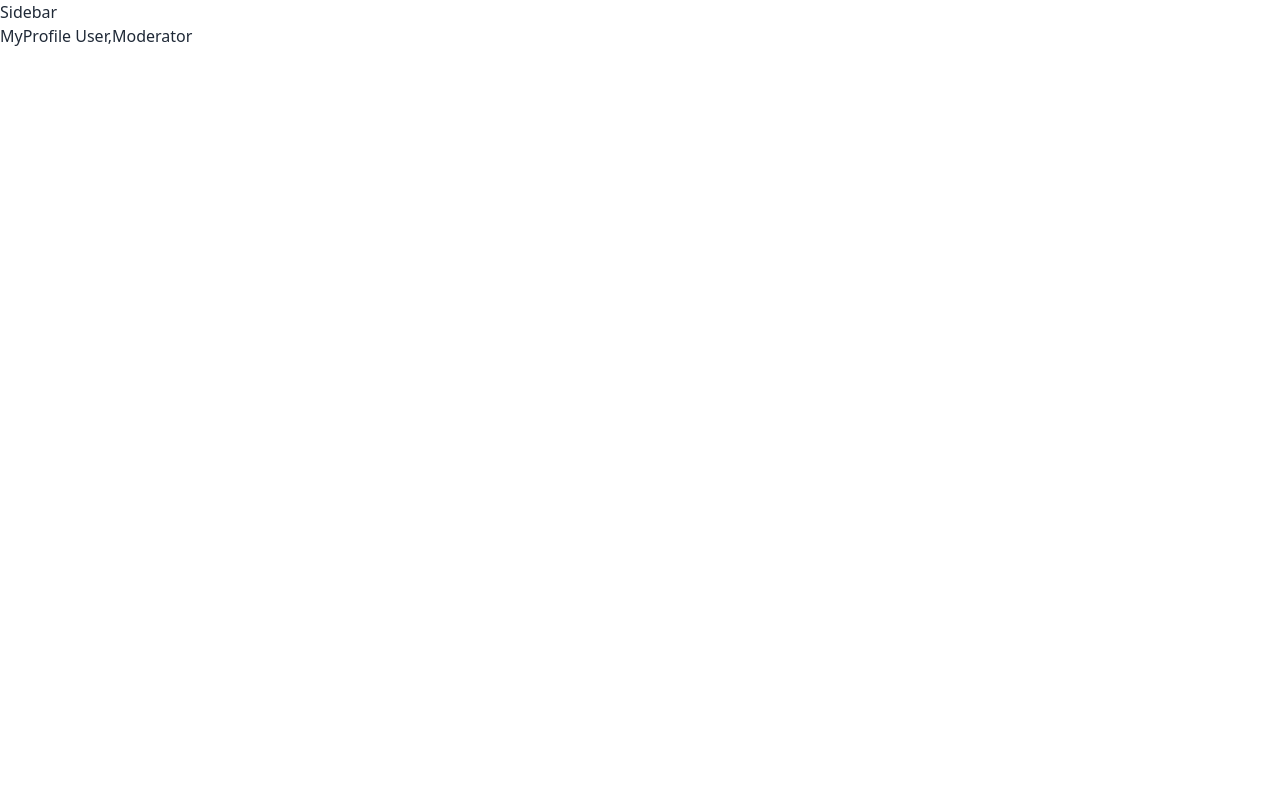
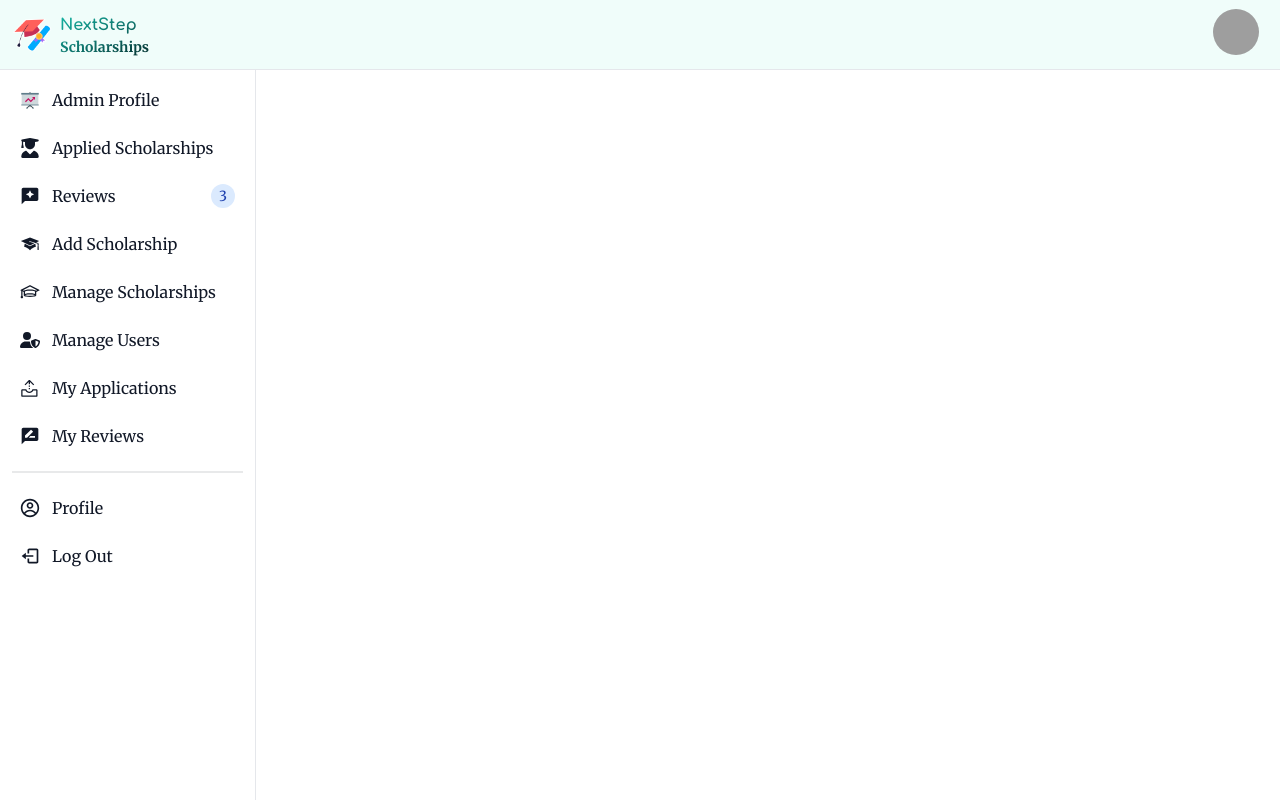
Before and after one commit to jubayerahmmad/NextStep-Scholarships-Client, a React (Vite) app: page /dashboard in a window 1280 px wide. Built offline with nearby package versions, Linux system fonts and the light colour scheme; grey boxes are pictures that could not be loaded; a web font is replaced by a local one.

Commit message:
dashboard layout design

```diff
--- a/src/Layouts/DashboardLayout.jsx
+++ b/src/Layouts/DashboardLayout.jsx
@@ -3,13 +3,13 @@ import Sidebar from "../components/Sidebar";
 
 const DashboardLayout = () => {
   return (
-    <div>
+    <div className="flex gap-2">
       {/* sidebar */}
       <div>
         <Sidebar />
       </div>
       {/* Dynamically show outlet */}
-      <div>
+      <div className="p-4 lg:ml-60 mt-16">
         <Outlet />
       </div>
     </div>
--- a/src/Shared/Navbar.jsx
+++ b/src/Shared/Navbar.jsx
@@ -18,6 +18,11 @@ const Navbar = () => {
       <li>
         <NavLink to="/faq">
           <button>FAQs</button>
+        </NavLink>
+      </li>
+      <li>
+        <NavLink to="/dashboard/my-profile">
+          <button>Dashboard</button>
         </NavLink>
       </li>
     </>
--- a/src/components/Sidebar.jsx
+++ b/src/components/Sidebar.jsx
@@ -1,5 +1,204 @@
+import { BiLogOut, BiMenu } from "react-icons/bi";
+import logo from "../assets/logo.png";
+import { Link, NavLink } from "react-router-dom";
+import { useState } from "react";
+import { CgClose, CgProfile } from "react-icons/cg";
+import { FaUserGraduate, FaUserShield } from "react-icons/fa6";
+import { FcStatistics } from "react-icons/fc";
+import { GiGraduateCap } from "react-icons/gi";
+import { MdRateReview, MdReviews } from "react-icons/md";
+import { LiaGraduationCapSolid } from "react-icons/lia";
+import { VscGitStashApply } from "react-icons/vsc";
 const Sidebar = () => {
-  return <div>Sidebar</div>;
+  const [openSidebar, setOpenSidebar] = useState(false);
+
+  return (
+    <div>
+      {/* top nav */}
+      <nav className="fixed top-0 z-50 w-full bg-teal-50 border-b border-gray-200 dark:bg-gray-800 dark:border-gray-700">
+        <div className="px-3 py-2 lg:px-5 lg:pl-3">
+          <div className="flex items-center justify-between">
+            <div className="flex items-center justify-start rtl:justify-end">
+              <button
+                data-drawer-target="logo-sidebar"
+                data-drawer-toggle="logo-sidebar"
+                aria-controls="logo-sidebar"
+                type="button"
+                onClick={() => setOpenSidebar(!openSidebar)}
+                className="inline-flex items-center p-2 text-sm text-gray-500 rounded-lg lg:hidden hover:bg-cyan-100 focus:outline-none dark:text-gray-400 dark:hover:bg-gray-700 dark:focus:ring-gray-600"
+              >
+                {openSidebar ? <CgClose size={28} /> : <BiMenu size={28} />}
+              </button>
+              {/* logo */}
+              <Link to="/">
+                <div className="flex justify-center items-center gap-2">
+                  <img className="w-10 h-10" src={logo} alt="" />
+                  <div className="text-left bg-gradient-to-br from-teal-500 via-teal-700 to-teal-950 bg-clip-text text-transparent">
+                    <h1 className="text-sm lg:text-base font-bold">NextStep</h1>
+                    <p className="text-xs lg:text-sm font-bold">Scholarships</p>
+                  </div>
+                </div>
+              </Link>
+            </div>
+
+            {/* user profile */}
+            <div className="dropdown dropdown-end">
+              <div
+                tabIndex={0}
+                role="button"
+                className="btn btn-ghost btn-circle avatar"
+              >
+                <div className="w-10 lg:w-12 rounded-full">
+                  <img
+                    alt="Tailwind CSS Navbar component"
+                    src="https://i.ibb.co.com/KVqSkwf/silver-gradient-social-media-chatting-online-blank-profile-picture-head-and-body-icon-people-standin.jpg"
+                  />
+                </div>
+              </div>
+              <ul
+                tabIndex={0}
+                className="menu menu-sm dropdown-content bg-base-100 text-black rounded-md w-40 z-[1] mt-3 p-2 shadow"
+              >
+                <li>
+                  <p>Pau Cubarsi</p>
+                </li>
+                <li>
+                  <p>cucu@cubarsi.com</p>
+                </li>
+              </ul>
+            </div>
+            {/*  */}
+          </div>
+        </div>
+      </nav>
+
+      {/* sidebar */}
+      <aside
+        id="logo-sidebar"
+        className={`fixed top-0 left-0 z-40 w-64 h-screen pt-20 transition-transform ${
+          openSidebar ? "translate-x-0" : "-translate-x-full"
+        }  lg:translate-x-0 bg-white border-r border-gray-200 dark:bg-gray-800 dark:border-gray-700`}
+        aria-label="Sidebar"
+      >
+        <div className="h-full px-3 pb-4 overflow-y-auto bg-white dark:bg-gray-800">
+          <ul className="space-y-2 font-medium">
+            {/* only admin */}
+            <li>
+              <NavLink
+                to="admin-profile"
+                className="flex items-center p-2 text-gray-900 rounded-lg dark:text-white hover:bg-gray-100 dark:hover:bg-gray-700 group"
+              >
+                <FcStatistics size={20} />
+                <span className="ms-3">Admin Profile</span>
+              </NavLink>
+            </li>
+
+            {/* admin/moderator */}
+            <li>
+              <NavLink
+                to="appliedScholarships"
+                className="flex items-center p-2 text-gray-900 rounded-lg dark:text-white hover:bg-gray-100 dark:hover:bg-gray-700 group"
+              >
+                <FaUserGraduate size={20} />
+                <span className="flex-1 ms-3 whitespace-nowrap">
+                  Applied Scholarships
+                </span>
+              </NavLink>
+            </li>
+            <li>
+              <NavLink
+                to="allReviews"
+                className="flex items-center p-2 text-gray-900 rounded-lg dark:text-white hover:bg-gray-100 dark:hover:bg-gray-700 group"
+              >
+                <MdReviews size={20} />
+                <span className="flex-1 ms-3 whitespace-nowrap">Reviews</span>
+                <span className="inline-flex items-center justify-center w-3 h-3 p-3 ms-3 text-sm font-medium text-blue-800 bg-blue-100 rounded-full dark:bg-blue-900 dark:text-blue-300">
+                  3
+                </span>
+              </NavLink>
+            </li>
+            <li>
+              <NavLink
+                to="addScholarships"
+                className="flex items-center p-2 text-gray-900 rounded-lg dark:text-white hover:bg-gray-100 dark:hover:bg-gray-700 group"
+              >
+                <GiGraduateCap size={20} />
+                <span className="flex-1 ms-3 whitespace-nowrap">
+                  Add Scholarship
+                </span>
+              </NavLink>
+            </li>
+            <li>
+              <NavLink
+                to="manageScholarships"
+                className="flex items-center p-2 text-gray-900 rounded-lg dark:text-white hover:bg-gray-100 dark:hover:bg-gray-700 group"
+              >
+                <LiaGraduationCapSolid size={20} />
+                <span className="flex-1 ms-3 whitespace-nowrap">
+                  Manage Scholarships
+                </span>
+              </NavLink>
+            </li>
+
+            <li>
+              <NavLink
+                to="allUsers"
+                className="flex items-center p-2 text-gray-900 rounded-lg dark:text-white hover:bg-gray-100 dark:hover:bg-gray-700 group"
+              >
+                <FaUserShield size={20} />
+                <span className="flex-1 ms-3 whitespace-nowrap">
+                  Manage Users
+                </span>
+              </NavLink>
+            </li>
+
+            {/* user/student navs */}
+
+            <li>
+              <NavLink
+                to="myApplications"
+                className="flex items-center p-2 text-gray-900 rounded-lg dark:text-white hover:bg-gray-100 dark:hover:bg-gray-700 group"
+              >
+                <VscGitStashApply size={20} />
+                <span className="flex-1 ms-3 whitespace-nowrap">
+                  My Applications
+                </span>
+              </NavLink>
+            </li>
+            <li>
+              <NavLink
+                to="myReviews"
+                className="flex items-center p-2 text-gray-900 rounded-lg dark:text-white hover:bg-gray-100 dark:hover:bg-gray-700 group"
+              >
+                <MdRateReview size={20} />
+                <span className="flex-1 ms-3 whitespace-nowrap">
+                  My Reviews
+                </span>
+              </NavLink>
+            </li>
+
+            <div className="divider"></div>
+            {/* logout and profile(moderator,user profile) */}
+            <li>
+              <NavLink
+                to="my-profile"
+                className="flex items-center p-2 text-gray-900 rounded-lg dark:text-white hover:bg-gray-100 dark:hover:bg-gray-700 group"
+              >
+                <CgProfile size={20} />
+                <span className="flex-1 ms-3 whitespace-nowrap">Profile</span>
+              </NavLink>
+            </li>
+            <li>
+              <button className="flex items-center gap-3 p-2 w-full text-gray-900 rounded-lg dark:text-white hover:bg-gray-100 dark:hover:bg-gray-700">
+                <BiLogOut size={20} />
+                <span>Log Out</span>
+              </button>
+            </li>
+          </ul>
+        </div>
+      </aside>
+    </div>
+  );
 };
 
 export default Sidebar;
--- a/src/routes/router.jsx
+++ b/src/routes/router.jsx
@@ -16,6 +16,7 @@ import MyApplications from "../Pages/UsersPages/MyApplications";
 import MyReviews from "../Pages/UsersPages/MyReviews";
 import ScholarshipDetails from "../Pages/ScholarshipDetails/ScholarshipDetails";
 import Faq from "../Pages/Faq/Faq";
+import AdminProfile from "../Pages/AdminPages/AdminProfile";
 
 const router = createBrowserRouter([
   {
@@ -57,13 +58,17 @@ const router = createBrowserRouter([
     element: <DashboardLayout />,
     children: [
       {
-        index: true,
+        path: "my-profile",
         element: <MyProfile />,
       },
       // Admin/Moderator Routes
       {
         path: "allUsers",
         element: <AllUsers />, // admin only
+      },
+      {
+        path: "admin-profile",
+        element: <AdminProfile />, // admin only
       },
       {
         path: "addScholarships",
```
